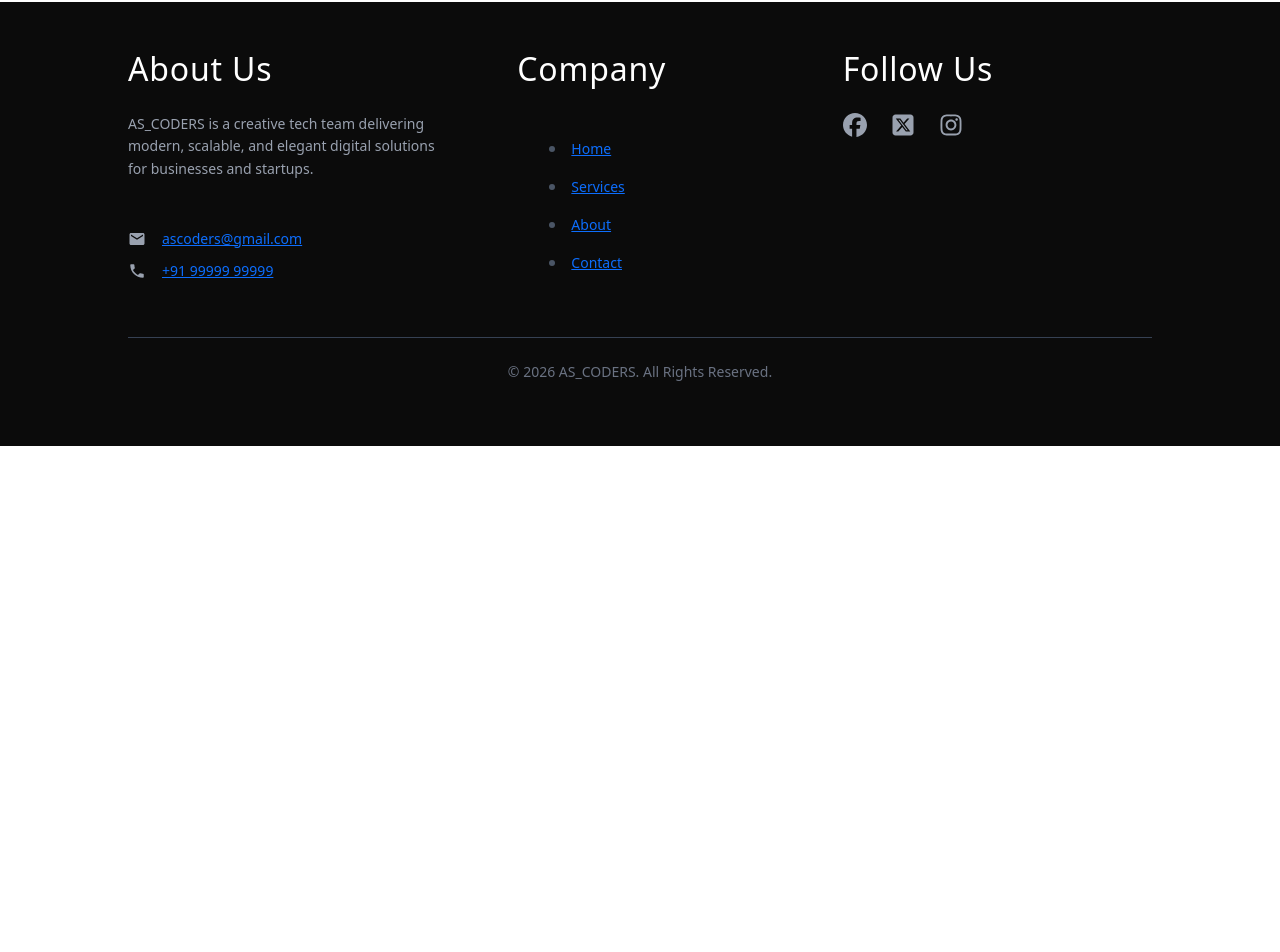
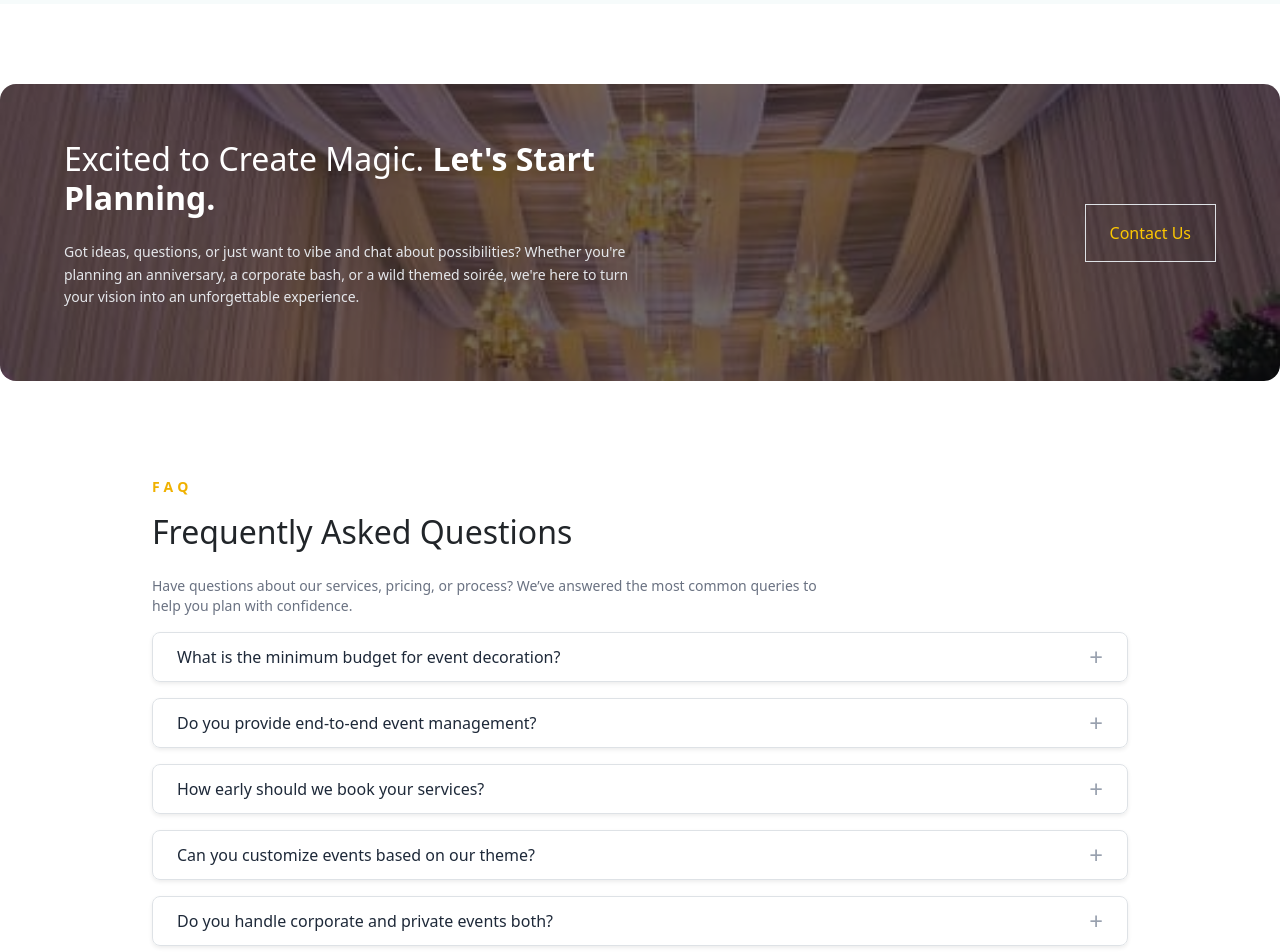
Before and after one commit to SairajVichare/Event-P-O, a React app in the folder event-frontend/: page / in a window 1280 px wide. Shown: the part 3020-3972 px from the top of the page. Before the commit the page ends 3466 px from the top, so only its background shows below. Built offline with nearby package versions, Linux system fonts and the light colour scheme; the HTML template or start-up script is replaced by a standard one.

Commit message:
home updation

```diff
--- a/event-frontend/src/pages/Home.jsx
+++ b/event-frontend/src/pages/Home.jsx
@@ -1,8 +1,10 @@
 import React from "react";
+import { useState } from "react";
 import heroImage from "../assets/HomeBackground.jpg";
 import aboutBg from "../assets/AboutInHome.jpeg";
 import leftImage from "../assets/leftImage.jpeg";
 import rightImage from "../assets/rightImage.jpeg";
+import faqBg from "../assets/faq-bg.jpg";
 import {
   FaRing,
   FaBirthdayCake,
@@ -64,7 +66,42 @@ const services = [
   },
 ];
 
+//{ FAQ question }
+const faqs = [
+  {
+    question: "What is the minimum budget for event decoration?",
+    answer:
+      "Our decoration packages typically start from ₹25,000. However, the final cost depends on the event type, venue size, theme, and customization requirements.",
+  },
+  {
+    question: "Do you provide end-to-end event management?",
+    answer:
+      "Yes, we offer complete end-to-end event management including planning, décor, vendors, coordination, and on-ground execution.",
+  },
+  {
+    question: "How early should we book your services?",
+    answer:
+      "We recommend booking at least 3–4 weeks in advance to ensure availability and proper planning, especially during peak seasons.",
+  },
+  {
+    question: "Can you customize events based on our theme?",
+    answer:
+      "Absolutely! Every event we create is fully customized to match your vision, theme, budget, and personal preferences.",
+  },
+  {
+    question: "Do you handle corporate and private events both?",
+    answer:
+      "Yes, we specialize in weddings, private celebrations, and corporate events including conferences, product launches, and team outings.",
+  },
+];
+
 const Home = () => {
+  const [activeIndex, setActiveIndex] = useState(null);
+
+  const toggleFAQ = (index) => {
+    setActiveIndex(activeIndex === index ? null : index);
+  };
+
   return (
     <>
       {/* Hero Section */}
@@ -74,7 +111,12 @@ const Home = () => {
           backgroundImage: `linear-gradient(rgba(0,0,0,0.55), rgba(0,0,0,0.55)), url(${heroImage})`,
         }}
       >
-        <div className="max-w-2xl p-8">
+        <motion.div
+          initial={{ opacity: 0, y: 20 }}
+          animate={{ opacity: 1, y: 0 }}
+          transition={{ duration: 0.9, ease: "easeOut" }}
+          className="max-w-2xl p-8"
+        >
           <p className="text-yellow-400 tracking-widest font-semibold mb-3">
             OUR SERVICES
           </p>
@@ -93,7 +135,7 @@ const Home = () => {
           <button className="border-2 border-yellow-400 text-yellow-400 px-8 py-3 font-medium hover:bg-yellow-400 hover:text-black transition duration-300">
             Contact Us
           </button>
-        </div>
+        </motion.div>
       </section>
 
       {/* About Section */}
@@ -162,20 +204,20 @@ const Home = () => {
 
             <div
               id="services-scroll"
-              className="flex gap-6 overflow-x-auto scroll-smooth snap-x snap-mandatory pb-6 focus:outline-none"
-              tabIndex={0} // keyboard accessible
+              className="flex gap-6 overflow-x-auto overflow-y-hidden scroll-smooth snap-x snap-mandatory pb-6 focus:outline-none"
+              tabIndex={0}
             >
               {services.map((service, index) => (
                 <motion.div
                   key={index}
-                  className="group min-w-[260px] snap-center bg-white rounded-2xl p-8 text-center shadow-sm transition-all duration-300 hover:shadow-lg hover:bg-gradient-to-br hover:from-orange-50 hover:to-orange-100"
+                  className="group min-w-[260px] snap-center bg-white/90 backdrop-blur-lg rounded-2xl p-8 text-center shadow-md border border-gray-100 transition-all duration-300 hover:-translate-y-2 hover:shadow-2xl hover:bg-gradient-to-br hover:from-orange-50 hover:to-orange-100"
                   initial={{ opacity: 0, y: 50 }}
                   whileInView={{ opacity: 1, y: 0 }}
                   viewport={{ once: true }}
                   transition={{ duration: 0.5, delay: index * 0.1 }}
                 >
                   <div
-                    className="text-4xl text-orange-500 mb-4 transition-colors duration-300 group-hover:text-orange-600"
+                    className="text-4xl text-orange-500 mb-4 transition-all duration-300 group-hover:text-orange-600 group-hover:scale-110"
                     aria-label={service.title}
                   >
                     {service.icon}
@@ -201,7 +243,7 @@ const Home = () => {
       </section>
 
       {/* Stats / Achievements Section with Images */}
-      <section className="py-24 bg-white">
+      <section className="py-24 bg-[#f6fbfb]">
         <div className="max-w-7xl mx-auto px-6 flex flex-col md:flex-row gap-6 items-stretch">
           {/* Left Image */}
           <div className="w-full md:w-1/3 flex justify-center">
@@ -226,19 +268,51 @@ const Home = () => {
 
             <div className="grid grid-cols-2 gap-6 w-full">
               <div className="flex flex-col items-center">
-                <p className="text-4xl font-bold text-yellow-400">15+</p>
+                <motion.p
+                  initial={{ scale: 0.85, opacity: 0 }}
+                  whileInView={{ scale: 1, opacity: 1 }}
+                  viewport={{ once: true }}
+                  transition={{ duration: 0.4 }}
+                  className="text-4xl font-bold text-yellow-400"
+                >
+                  15+
+                </motion.p>
                 <p className="text-gray-700 font-medium">Team Members</p>
               </div>
               <div className="flex flex-col items-center">
-                <p className="text-4xl font-bold text-yellow-400">425+</p>
+                <motion.p
+                  initial={{ scale: 0.85, opacity: 0 }}
+                  whileInView={{ scale: 1, opacity: 1 }}
+                  viewport={{ once: true }}
+                  transition={{ duration: 0.4 }}
+                  className="text-4xl font-bold text-yellow-400"
+                >
+                  425+
+                </motion.p>
                 <p className="text-gray-700 font-medium">Number of Events</p>
               </div>
               <div className="flex flex-col items-center">
-                <p className="text-4xl font-bold text-yellow-400">10+</p>
+                <motion.p
+                  initial={{ scale: 0.85, opacity: 0 }}
+                  whileInView={{ scale: 1, opacity: 1 }}
+                  viewport={{ once: true }}
+                  transition={{ duration: 0.4 }}
+                  className="text-4xl font-bold text-yellow-400"
+                >
+                  10+
+                </motion.p>
                 <p className="text-gray-700 font-medium">Years of Experience</p>
               </div>
               <div className="flex flex-col items-center">
-                <p className="text-4xl font-bold text-yellow-400">300+</p>
+                <motion.p
+                  initial={{ scale: 0.85, opacity: 0 }}
+                  whileInView={{ scale: 1, opacity: 1 }}
+                  viewport={{ once: true }}
+                  transition={{ duration: 0.4 }}
+                  className="text-4xl font-bold text-yellow-400"
+                >
+                  300+
+                </motion.p>
                 <p className="text-gray-700 font-medium">Happy Clients</p>
               </div>
             </div>
@@ -254,6 +328,96 @@ const Home = () => {
           </div>
         </div>
       </section>
+
+      {/* CTA Banner */}
+      <section
+        className="relative w-full bg-cover bg-center rounded-2xl overflow-hidden mx-auto max-w-7xl mt-20"
+        style={{
+          backgroundImage: `linear-gradient(rgba(0,0,0,0.55), rgba(0,0,0,0.55)), url(${faqBg})`,
+        }}
+      >
+        <div className="flex flex-col md:flex-row justify-between items-center px-8 md:px-16 py-14 text-white">
+          {/* Left Content */}
+          <div className="max-w-xl">
+            <h2 className="text-2xl md:text-3xl font-semibold mb-4">
+              Excited to Create Magic.{" "}
+              <span className="font-bold">Let's Start Planning.</span>
+            </h2>
+
+            <p className="text-sm text-gray-200 leading-relaxed">
+              Got ideas, questions, or just want to vibe and chat about
+              possibilities? Whether you're planning an anniversary, a corporate
+              bash, or a wild themed soirée, we're here to turn your vision into
+              an unforgettable experience.
+            </p>
+          </div>
+
+          {/* CTA Button */}
+          <div className="mt-6 md:mt-0">
+            <button className="relative overflow-hidden border border-yellow-400 text-yellow-400 px-6 py-3 rounded-md text-sm font-medium transition">
+              <span className="absolute inset-0 bg-yellow-400 scale-x-0 origin-left transition-transform duration-300 hover:scale-x-100"></span>
+              <span className="relative hover:text-black">Contact Us</span>
+            </button>
+          </div>
+        </div>
+      </section>
+
+      {/* FAQ Section */}
+      <section className="max-w-5xl mx-auto px-6 py-24">
+        <p className="text-sm tracking-[0.3em] text-yellow-500 font-semibold mb-3">
+          FAQ
+        </p>
+
+        <h2 className="text-2xl md:text-3xl font-bold text-gray-800 mb-4">
+          Frequently Asked Questions
+        </h2>
+
+        <p className="text-sm text-gray-500 max-w-2xl mb-12">
+          Have questions about our services, pricing, or process? We’ve answered
+          the most common queries to help you plan with confidence.
+        </p>
+
+        <div className="space-y-4">
+          {faqs.map((faq, index) => {
+            const isOpen = activeIndex === index;
+
+            return (
+              <div
+                key={index}
+                className="border border-gray-200 rounded-lg bg-white/90 backdrop-blur-md shadow-sm hover:shadow-md transition"
+              >
+                <button
+                  onClick={() => toggleFAQ(index)}
+                  className="w-full flex justify-between items-center px-4 py-2 text-left"
+                  aria-expanded={isOpen}
+                >
+                  <span className="text-sm md:text-base font-medium text-gray-800">
+                    {faq.question}
+                  </span>
+
+                  <span
+                    className={`text-2xl transition-transform duration-300 ${
+                      isOpen ? "rotate-45 text-yellow-500" : "text-gray-400"
+                    }`}
+                  >
+                    +
+                  </span>
+                </button>
+
+                <div
+                  className={`overflow-hidden transition-all duration-300 ${
+                    isOpen ? "max-h-40 opacity-100" : "max-h-0 opacity-0"
+                  }`}
+                >
+                  <p className="px-6 pb-5 text-sm text-gray-600 leading-relaxed">
+                    {faq.answer}
+                  </p>
+                </div>
+              </div>
+            );
+          })}
+        </div>
+      </section>
     </>
   );
 };
```
Also changed, not shown: event-frontend/src/assets/faq-bg.jpg (added).
